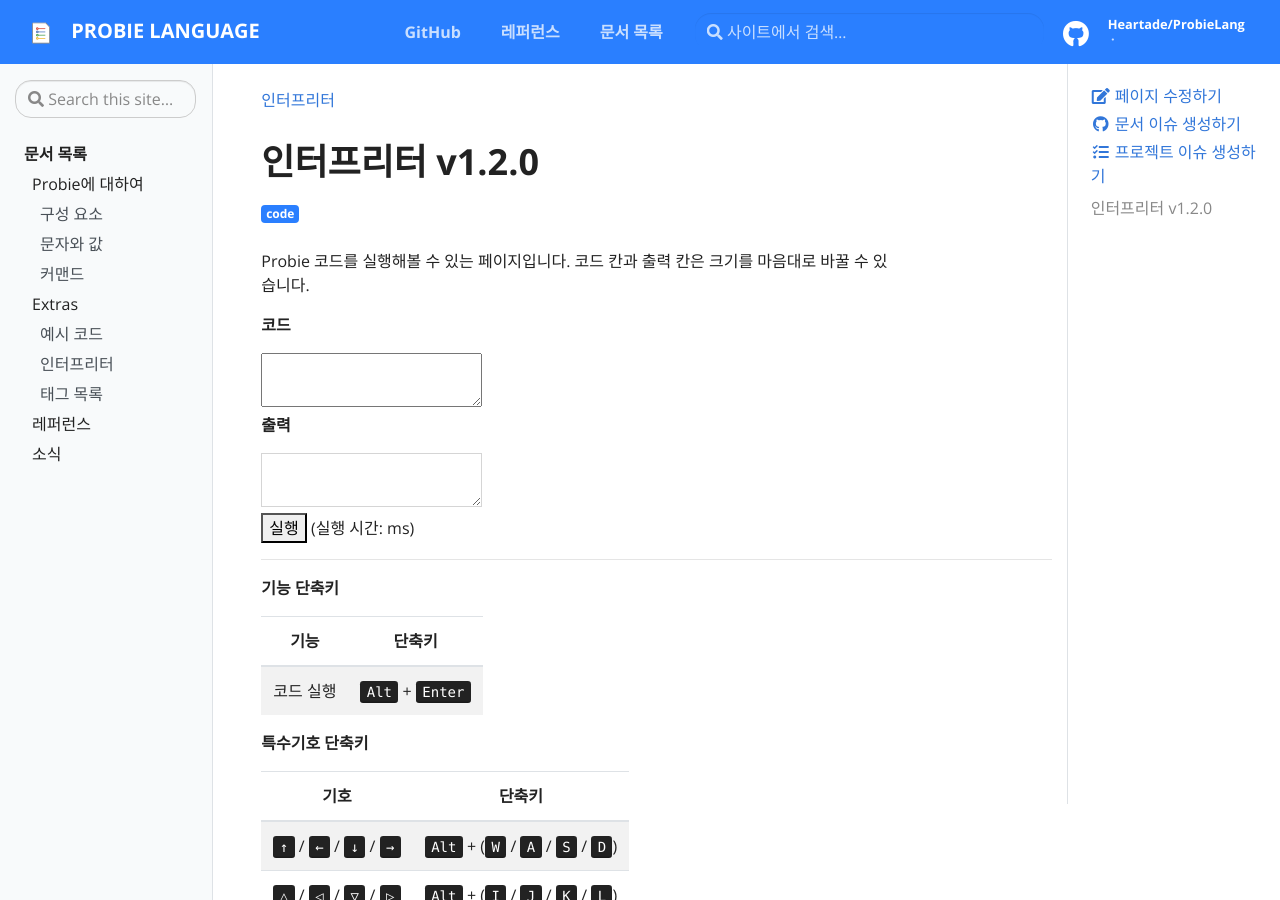
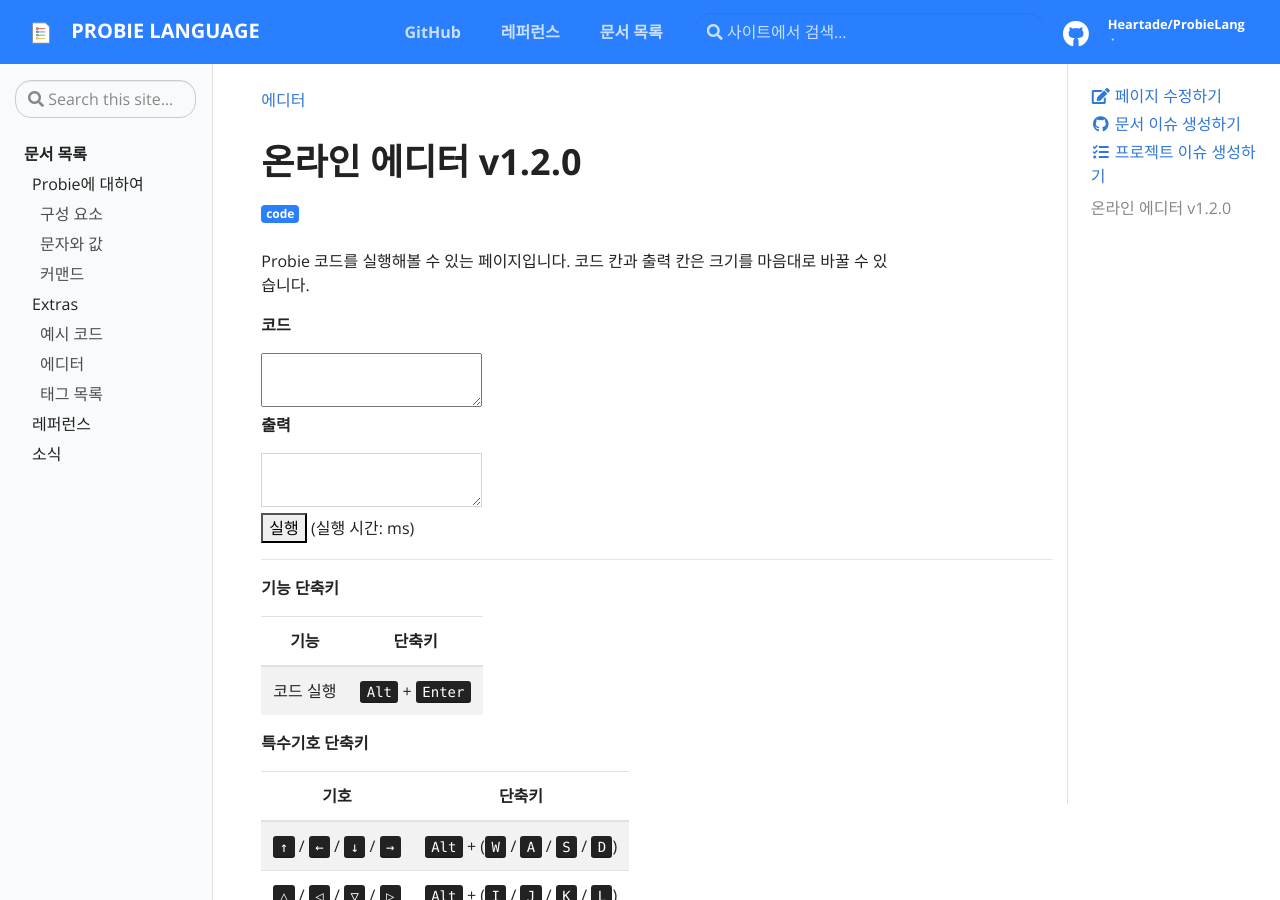
Before and after one commit to Heartade/ProbieLang, a Jekyll site: the page built from _docs/extras/interpreter.md, in a window 1280 px wide and 900 px high. Built offline with Jekyll 4.4.1, drawn with Linux system fonts in a browser that asks for light colours.

Commit message:
change 인터프리터 to (온라인) 에디터

```diff
--- a/_data/toc.yml
+++ b/_data/toc.yml
@@ -15,7 +15,7 @@
       children:
         - title: 예시 코드
           url: "docs/extras/codes"
-        - title: 인터프리터
+        - title: 에디터
           url: "docs/extras/interpreter"
         - title: 태그 목록
           url: "tags"
--- a/_docs/extras/interpreter.md
+++ b/_docs/extras/interpreter.md
@@ -1,11 +1,11 @@
 ---
-title: 인터프리터
-description: Probie 인터프리터입니다.
+title: 에디터
+description: Probie 코드를 작성할 수 있는 에디터입니다.
 tags:
     - code
 ---
 
-# 인터프리터 v1.2.0
+# 온라인 에디터 v1.2.0
 
 Probie 코드를 실행해볼 수 있는 페이지입니다. 코드 칸과 출력 칸은 크기를 마음대로 바꿀 수 있습니다.
 
```
